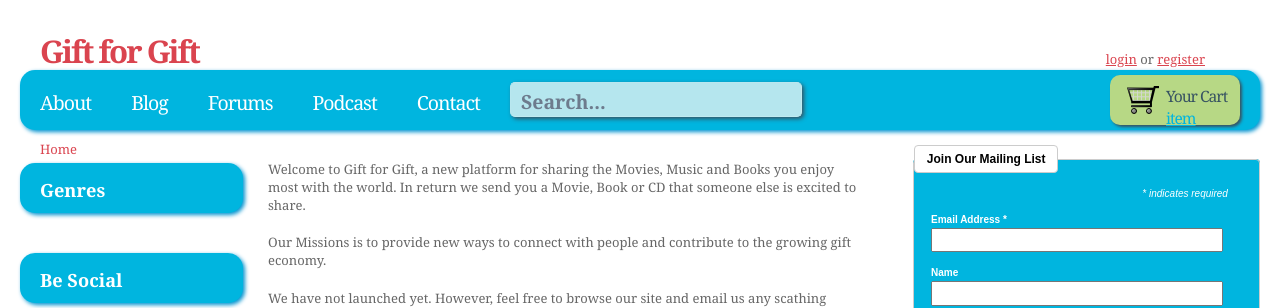
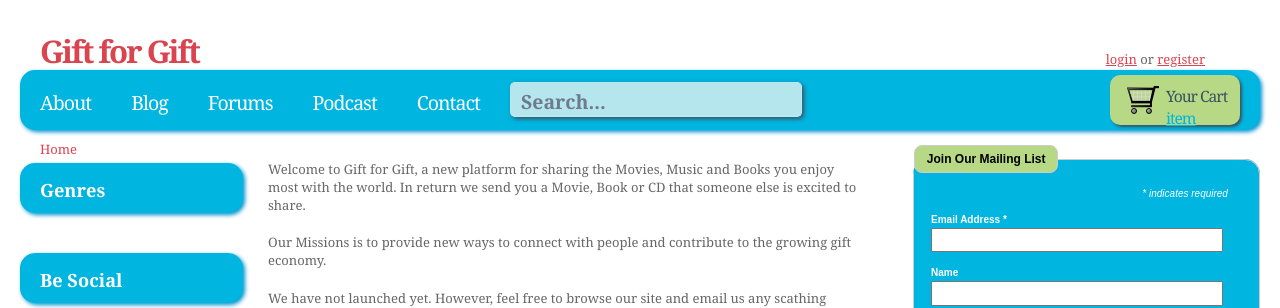
Before and after one commit to bmac/evilsheep, a Django app: template templates/catalog/index.html in a window 1280 px wide. Shown: the top 308 px of the page. Run offline with Django 3.2, Linux system fonts and the light colour scheme; the template is opened without the code that fills it, so the values that code supplies are empty; parts of the project's set-up code (start-up, migrations or seed data) failed here and were passed over; some libraries are stand-ins or nearby versions.

Commit message:
rounded the corners on the mailchimp form

```diff
--- a/templates/catalog/index.html
+++ b/templates/catalog/index.html
@@ -32,8 +32,8 @@
 
 <div id="mc_embed_signup">
 <form action="http://giftforgift.us2.list-manage.com/subscribe/post?u=dc37d39835a35bbe5b3f9052c&amp;id=e64e32db4a" method="post" id="mc-embedded-subscribe-form" name="mc-embedded-subscribe-form" class="validate" target="_blank" style="font: normal 100% Arial, sans-serif;font-size: 10px;">
-	<fieldset style="-moz-border-radius: 4px;border-radius: 4px;-webkit-border-radius: 4px;border: 1px solid #ccc;padding-top: 1.5em;margin: .5em 0;background-color: #00B5DF;color: #ffffff;text-align: left;">
-	<legend style="white-space: normal;text-transform: capitalize;font-weight: bold;color: #000;background: #fff;padding: .5em 1em;border: 1px solid #ccc;-moz-border-radius: 4px;border-radius: 4px;-webkit-border-radius: 4px;font-size: 1.2em;"><span>join our mailing list</span></legend>
+	<fieldset style="-moz-border-radius: 15px;border-radius: 15px;-webkit-border-radius: 15px;border: 1px solid #ccc;padding-top: 1.5em;margin: .5em 0;background-color: #00B5DF;color: #ffffff;text-align: left;">
+	<legend style="white-space: normal;text-transform: capitalize;font-weight: bold;color: #000;background: #B7D885;padding: .5em 1em;border: 1px solid #ccc;-moz-border-radius: 8px;border-radius: 8px;-webkit-border-radius: 8px;font-size: 1.2em;"><span>join our mailing list</span></legend>
 <div class="indicate-required" style="text-align: right;font-style: italic;overflow: hidden;color: #ffffff;margin: 0 9% 0 0;">* indicates required</div>
 <div class="mc-field-group" style="margin: 1.3em 5%;clear: both;overflow: hidden;">
 <label for="mce-EMAIL" style="display: block;margin: .3em 0;line-height: 1em;font-weight: bold;">Email Address <strong class="note-required">*</strong>
```
